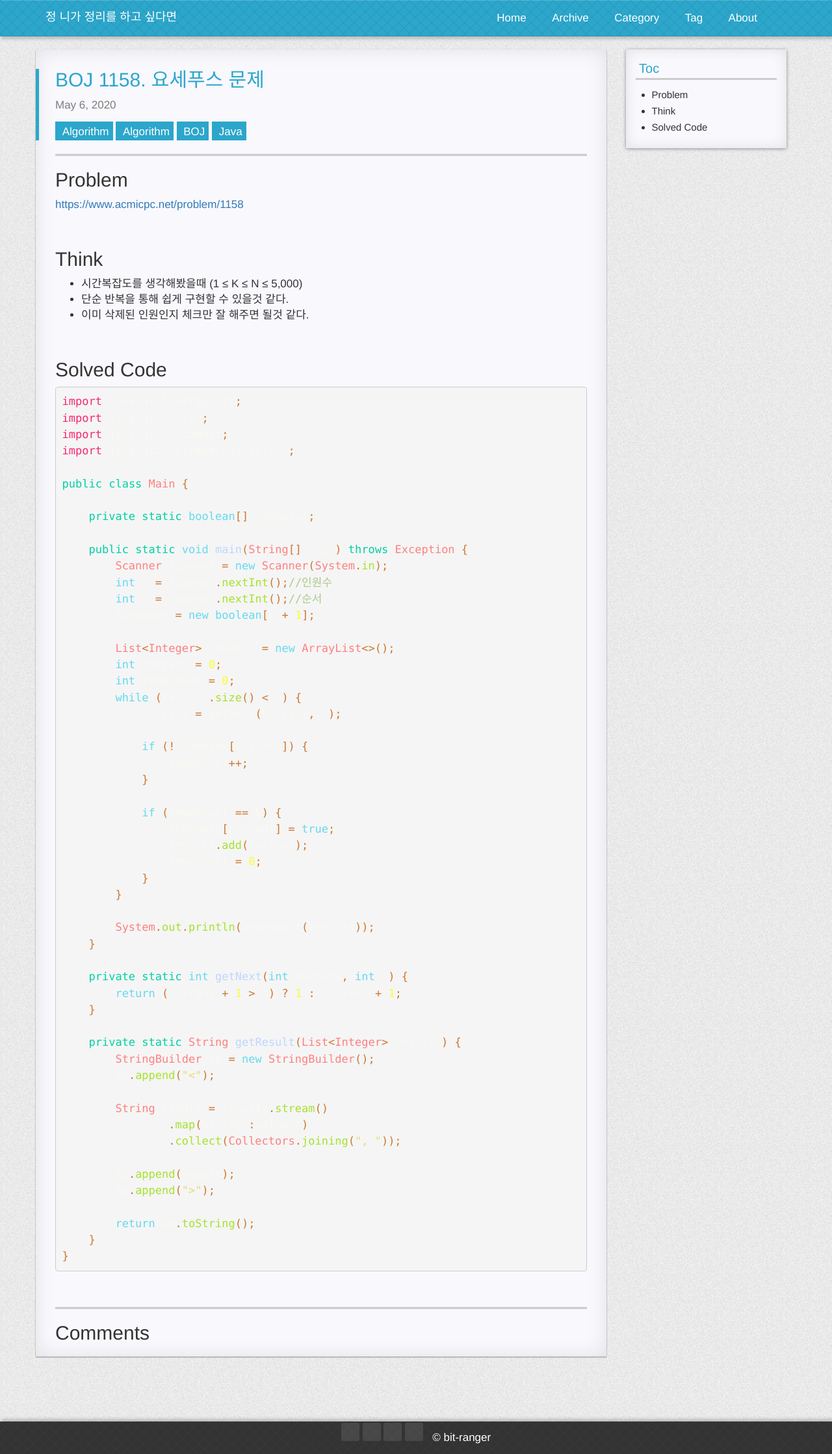
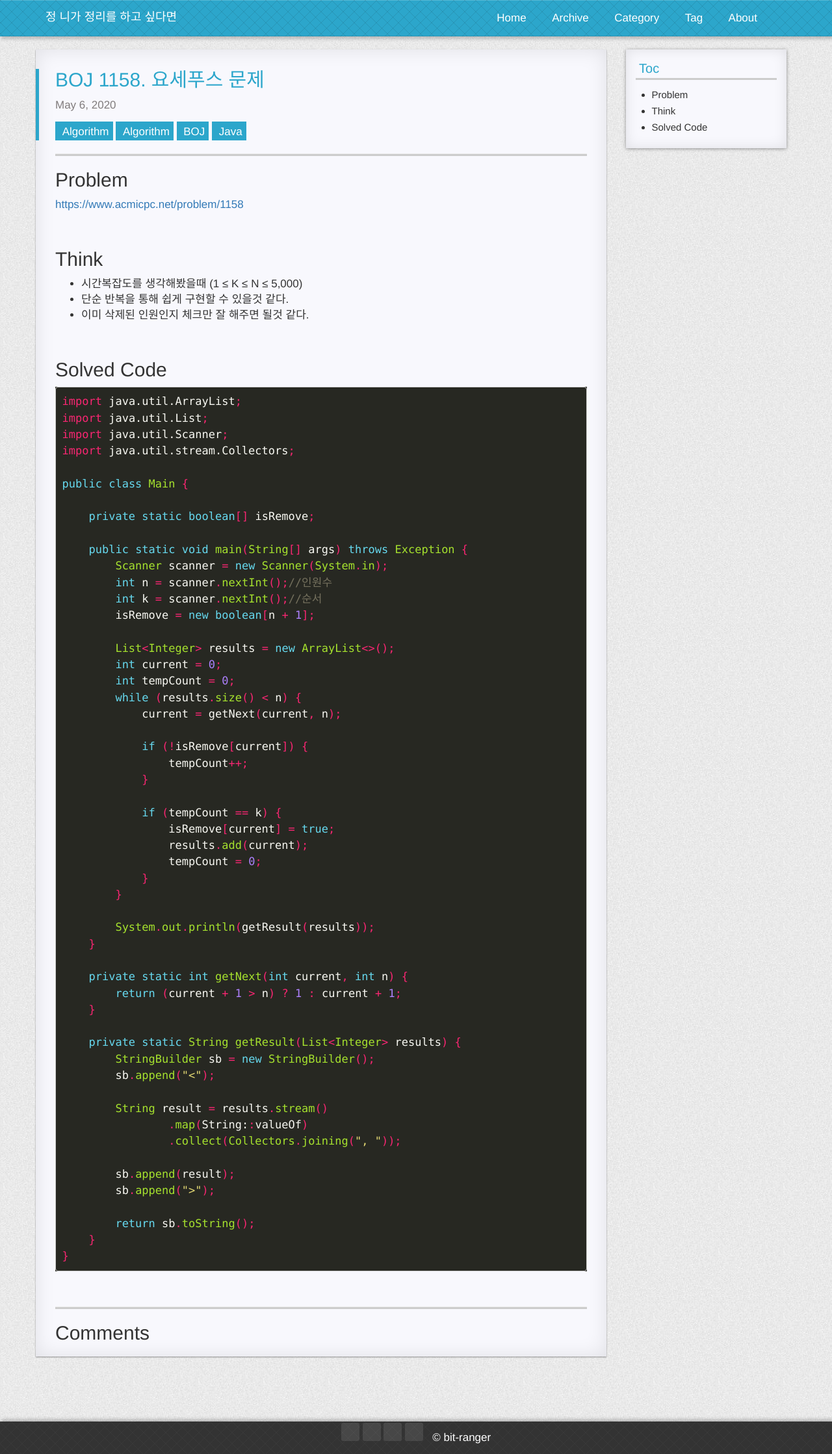
Before and after one commit to iyoungman/iyoungman.github.io, a Jekyll site: the page built from _posts/2020-05-06-Boj-1158-Josephus.md, in a window 1280 px wide. Shown: the whole page at 65% size. Built offline with Jekyll 4.4.1, drawn with Linux system fonts in a browser that asks for light colours; nearby versions of some CDN libraries; some web fonts are replaced; comment, search, counter and statistics services are not loaded; a style sheet for code colours, icons or effects is not loaded.

Commit message:
Update highlight-new.css

```diff
--- a/static/css/highlight-new.css
+++ b/static/css/highlight-new.css
@@ -1,84 +1,70 @@
-code {
-    font-family: Consolas, "Courier New", Courier;
-    a {
-        color: inherit;
-        text-decoration: none;
-    }
-}
-div.highlight {
-    font-size: 0.8em;
-    line-height: 1.3;
-}
-.highlight {
-    .hll { background-color: #49483e }
-    .c { color: #75715e } /* Comment */
-    .err { color: #960050; background-color: #1e0010 } /* Error */
-    .k { color: #66d9ef } /* Keyword */
-    .l { color: #ae81ff } /* Literal */
-    .n { color: #f8f8f2 } /* Name */
-    .o { color: #cc7832 } /* Operator */
-    .p { color: #f8f8f2 } /* Punctuation */
-    .cm { color: #fcba03 } /* Comment.Multiline */
-    .cp { color: #75715e } /* Comment.Preproc */
-    .c1 { color: #acca8b } /* Comment.Single */
-    .cs { color: #75715e } /* Comment.Special */
-    .ge { font-style: italic } /* Generic.Emph */
-    .gs { font-weight: bold } /* Generic.Strong */
-    .kc { color: #66d9ef } /* Keyword.Constant */
-    .kd { color: #00d0a5 } /* Keyword.Declaration */
-    .kn { color: #f92672 } /* Keyword.Namespace */
-    .kp { color: #66d9ef } /* Keyword.Pseudo */
-    .kr { color: #66d9ef } /* Keyword.Reserved */
-    .kt { color: #66d9ef } /* Keyword.Type */
-    .ld { color: #e6db74 } /* Literal.Date */
-    .m { color: #ae81ff } /* Literal.Number */
-    .s { color: #e6db74 } /* Literal.String */
-    .na { color: #a6e22e } /* Name.Attribute */
-    .nb { color: #f8f8f2 } /* Name.Builtin */
-    .nc { color: #ff8080 } /* Name.Class */
-    .no { color: #66d9ef } /* Name.Constant */
-    .nd { color: #a6e22e } /* Name.Decorator */
-    .ni { color: #f8f8f2 } /* Name.Entity */
-    .ne { color: #a6e22e } /* Name.Exception */
-    .nf { color: #bed6ff} /* Name.Function */
-    .nl { color: #f8f8f2 } /* Name.Label */
-    .nn { color: #f8f8f2 } /* Name.Namespace */
-    .nx { color: #a6e22e } /* Name.Other */
-    .py { color: #f8f8f2 } /* Name.Property */
-    .nt { color: #f92672 } /* Name.Tag */
-    .nv { color: #bed6ff } /* Name.Variable */
-    .ow { color: #f92672 } /* Operator.Word */
-    .w { color: #d0d0d0 } /* Text.Whitespace */
-    .mf { color: #ae81ff } /* Literal.Number.Float */
-    .mh { color: #ae81ff } /* Literal.Number.Hex */
-    .mi { color: #f8ff30 } /* Literal.Number.Integer */
-    .mo { color: #ae81ff } /* Literal.Number.Oct */
-    .sb { color: #e6db74 } /* Literal.String.Backtick */
-    .sc { color: #e6db74 } /* Literal.String.Char */
-    .sd { color: #e6db74 } /* Literal.String.Doc */
-    .s2 { color: #e6db74 } /* Literal.String.Double */
-    .se { color: #ae81ff } /* Literal.String.Escape */
-    .sh { color: #e6db74 } /* Literal.String.Heredoc */
-    .si { color: #e6db74 } /* Literal.String.Interpol */
-    .sx { color: #e6db74 } /* Literal.String.Other */
-    .sr { color: #e6db74 } /* Literal.String.Regex */
-    .s1 { color: #e6db74 } /* Literal.String.Single */
-    .ss { color: #e6db74 } /* Literal.String.Symbol */
-    .bp { color: #f8f8f2 } /* Name.Builtin.Pseudo */
-    .vc { color: #f8f8f2 } /* Name.Variable.Class */
-    .vg { color: #f8f8f2 } /* Name.Variable.Global */
-    .vi { color: #f8f8f2 } /* Name.Variable.Instance */
-    .il { color: #ae81ff } /* Literal.Number.Integer.Long */
-
-    .gh { } /* Generic Heading & Diff Header */
-    .gu { color: #75715e; } /* Generic.Subheading & Diff Unified/Comment? */
-    .gd { color: #f92672; } /* Generic.Deleted & Diff Deleted */
-    .gi { color: #a6e22e; } /* Generic.Inserted & Diff Inserted */
-    .lineno { color: #ffe5a0; }
-}
-
-.language-ascii-art {
-    display: inline-block;
-    letter-spacing: -0.1em;
-    line-height: 1.0em;
-}
+.highlight .hll { background-color: #49483e }
+.highlight  { background: #272822; color: #f8f8f2 }
+.highlight .c { color: #75715e } /* Comment */
+.highlight .err { color: #960050; background-color: #1e0010 } /* Error */
+.highlight .k { color: #66d9ef } /* Keyword */
+.highlight .l { color: #ae81ff } /* Literal */
+.highlight .n { color: #f8f8f2 } /* Name */
+.highlight .o { color: #f92672 } /* Operator */
+.highlight .p { color: #f8f8f2 } /* Punctuation */
+.highlight .ch { color: #75715e } /* Comment.Hashbang */
+.highlight .cm { color: #75715e } /* Comment.Multiline */
+.highlight .cp { color: #75715e } /* Comment.Preproc */
+.highlight .cpf { color: #75715e } /* Comment.PreprocFile */
+.highlight .c1 { color: #75715e } /* Comment.Single */
+.highlight .cs { color: #75715e } /* Comment.Special */
+.highlight .gd { color: #f92672 } /* Generic.Deleted */
+.highlight .ge { font-style: italic } /* Generic.Emph */
+.highlight .gi { color: #a6e22e } /* Generic.Inserted */
+.highlight .gs { font-weight: bold } /* Generic.Strong */
+.highlight .gu { color: #75715e } /* Generic.Subheading */
+.highlight .kc { color: #66d9ef } /* Keyword.Constant */
+.highlight .kd { color: #66d9ef } /* Keyword.Declaration */
+.highlight .kn { color: #f92672 } /* Keyword.Namespace */
+.highlight .kp { color: #66d9ef } /* Keyword.Pseudo */
+.highlight .kr { color: #66d9ef } /* Keyword.Reserved */
+.highlight .kt { color: #66d9ef } /* Keyword.Type */
+.highlight .ld { color: #e6db74 } /* Literal.Date */
+.highlight .m { color: #ae81ff } /* Literal.Number */
+.highlight .s { color: #e6db74 } /* Literal.String */
+.highlight .na { color: #a6e22e } /* Name.Attribute */
+.highlight .nb { color: #f8f8f2 } /* Name.Builtin */
+.highlight .nc { color: #a6e22e } /* Name.Class */
+.highlight .no { color: #66d9ef } /* Name.Constant */
+.highlight .nd { color: #a6e22e } /* Name.Decorator */
+.highlight .ni { color: #f8f8f2 } /* Name.Entity */
+.highlight .ne { color: #a6e22e } /* Name.Exception */
+.highlight .nf { color: #a6e22e } /* Name.Function */
+.highlight .nl { color: #f8f8f2 } /* Name.Label */
+.highlight .nn { color: #f8f8f2 } /* Name.Namespace */
+.highlight .nx { color: #a6e22e } /* Name.Other */
+.highlight .py { color: #f8f8f2 } /* Name.Property */
+.highlight .nt { color: #f92672 } /* Name.Tag */
+.highlight .nv { color: #f8f8f2 } /* Name.Variable */
+.highlight .ow { color: #f92672 } /* Operator.Word */
+.highlight .w { color: #f8f8f2 } /* Text.Whitespace */
+.highlight .mb { color: #ae81ff } /* Literal.Number.Bin */
+.highlight .mf { color: #ae81ff } /* Literal.Number.Float */
+.highlight .mh { color: #ae81ff } /* Literal.Number.Hex */
+.highlight .mi { color: #ae81ff } /* Literal.Number.Integer */
+.highlight .mo { color: #ae81ff } /* Literal.Number.Oct */
+.highlight .sa { color: #e6db74 } /* Literal.String.Affix */
+.highlight .sb { color: #e6db74 } /* Literal.String.Backtick */
+.highlight .sc { color: #e6db74 } /* Literal.String.Char */
+.highlight .dl { color: #e6db74 } /* Literal.String.Delimiter */
+.highlight .sd { color: #e6db74 } /* Literal.String.Doc */
+.highlight .s2 { color: #e6db74 } /* Literal.String.Double */
+.highlight .se { color: #ae81ff } /* Literal.String.Escape */
+.highlight .sh { color: #e6db74 } /* Literal.String.Heredoc */
+.highlight .si { color: #e6db74 } /* Literal.String.Interpol */
+.highlight .sx { color: #e6db74 } /* Literal.String.Other */
+.highlight .sr { color: #e6db74 } /* Literal.String.Regex */
+.highlight .s1 { color: #e6db74 } /* Literal.String.Single */
+.highlight .ss { color: #e6db74 } /* Literal.String.Symbol */
+.highlight .bp { color: #f8f8f2 } /* Name.Builtin.Pseudo */
+.highlight .fm { color: #a6e22e } /* Name.Function.Magic */
+.highlight .vc { color: #f8f8f2 } /* Name.Variable.Class */
+.highlight .vg { color: #f8f8f2 } /* Name.Variable.Global */
+.highlight .vi { color: #f8f8f2 } /* Name.Variable.Instance */
+.highlight .vm { color: #f8f8f2 } /* Name.Variable.Magic */
+.highlight .il { color: #ae81ff } /* Literal.Number.Integer.Long */
```
